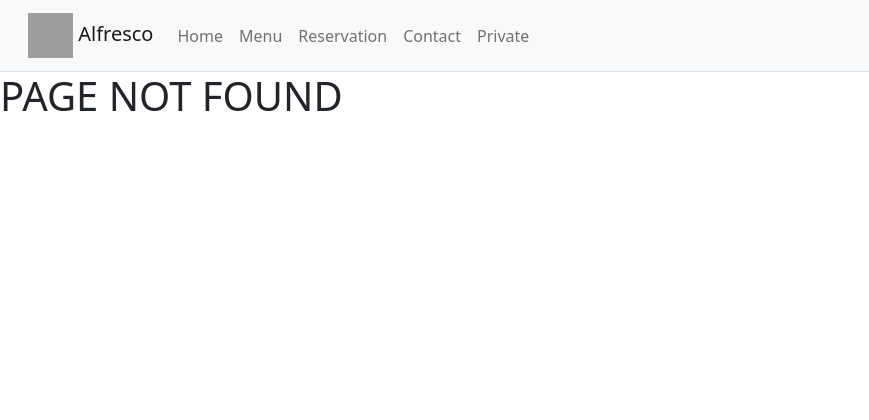
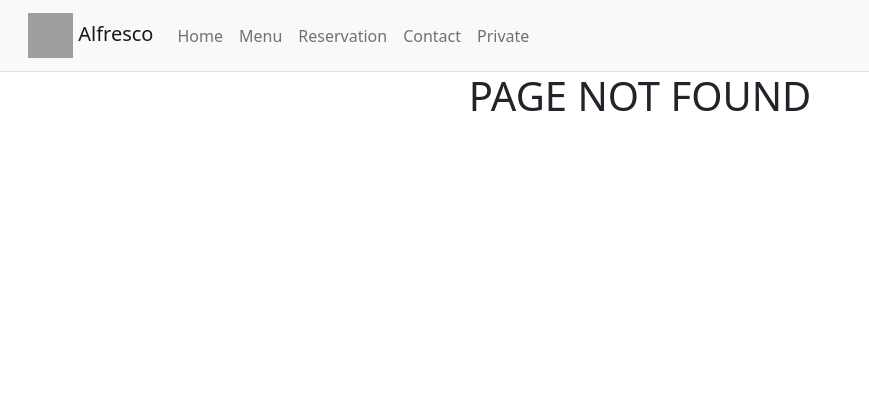
Before and after one commit to rfpotrero/alfresco, a Django app: template templates/error404.html in a window 1280 px wide. Shown: the top 420 px of the page, without its empty margins (0-869 px from the left). Run offline with Django 4.2, Linux system fonts and the light colour scheme; the template is opened without the code that fills it, so the values that code supplies are empty; some libraries are stand-ins or nearby versions; grey boxes are pictures that could not be loaded.

Commit message:
Style 404error page
Bootstraping 404 erro page #41

```diff
--- a/templates/error404.html
+++ b/templates/error404.html
@@ -1,6 +1,9 @@
 {% extends "base.html" %}
 
 {% block content%}
-<h1>PAGE NOT FOUND</h1>
+
+<div class="container text-center">
+    <h1>PAGE NOT FOUND</h1>
+</div>
 
 {% endblock%}
```
